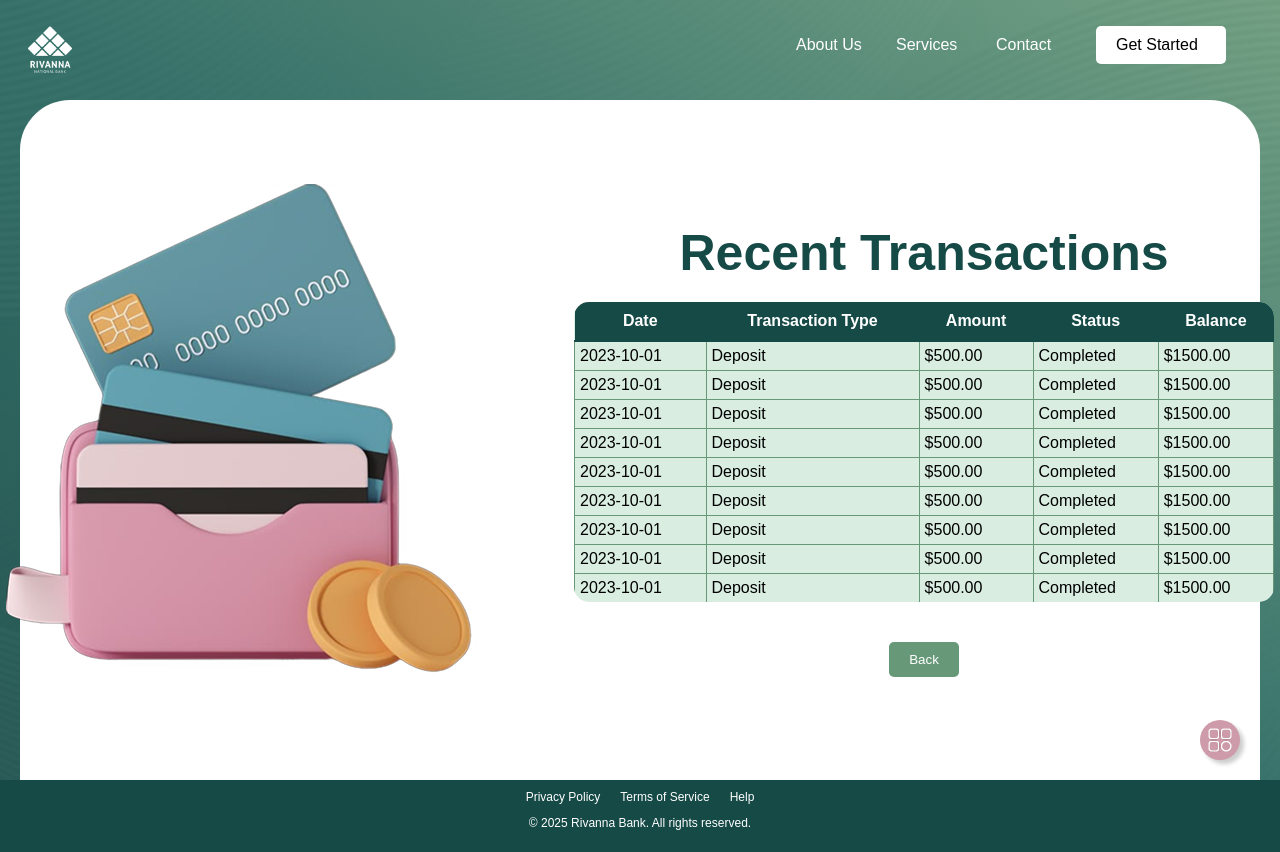
After one commit to koolkiezee/RivannaBank, a Django app: page /Transaction-History in a window 1280 px wide. The commit adds this page. Run offline with Django 5.2, Linux system fonts and the light colour scheme.

Commit message:
Added all the pages and its corresponding URLs

```diff
--- a/rivanna/rivannabank/static/css/styles.css
+++ b/rivanna/rivannabank/static/css/styles.css
@@ -258,9 +258,80 @@ main{
     border: none;
 }
 .form-buttons{
+    padding-top: 20px;
 display: flex;
 justify-content: center;
 gap: 20px;
+}
+/*----------------- LOGIN ------------------- */
+.login-account{
+    padding-top: 20px;
+    padding-bottom: 20px;
+    display: flex;
+    flex-direction: column;
+    justify-self: center;
+    gap: 20px
+}
+.login-account input{
+    width:500px;
+    height: 30px;
+}
+/*----------------- SEND MONEY ------------------- */
+.send-money{
+    display: flex;
+    justify-content: center;
+    gap: 80px;
+    align-items: center;
+}
+.container-img img{
+    width: 500px;
+    padding-top: 50px;
+    padding-bottom: 50px;
+}
+.send-money .form-block{
+    padding-left: 0px;
+}
+/*----------------- CHECK BALANCE ------------------- */
+.response{
+    display: none;
+}
+/*----------------- TRANSACTION HISTORY ------------------- */
+.transaction-container{
+    display: flex;
+    flex-direction: column;
+    justify-content: space-between;
+    gap: 20px;
+    align-items: center;
+    max-height: 500px;
+}
+.transaction-table-wrapper{
+    max-height: 300px;
+    overflow-y: auto;
+    background-color: #D9EEE1;
+    border-radius: 15px;
+}
+.transaction-table {
+    width: 700px;
+    border-collapse: collapse;
+}
+.transaction-table thead{
+    color: #ffffff;
+    position: sticky;
+    top: 0;
+    z-index: 1;
+    padding-top: 5px;
+    background-color: #154A46;
+    border-bottom: 2px solid #154A46;
+}
+.transaction-table th{
+    padding: 10px;
+    text-align: center;
+    border-bottom: 2px solid #154A46;
+}
+.transaction-table td{
+    padding: 5px;
+    text-align: left;
+    border: 1px solid #679979;
 }
 /*----------------- FOOTER ------------------- */
 footer{
--- /dev/null
+++ b/rivanna/rivannabank/templates/transactionHistory.html
@@ -0,0 +1,122 @@
+{%extends "base.html"%}{% block title%} Recent Transactions{% endblock%}
+{% block content%}
+<div class="body-container send-money">
+    <div class="balance-container-img">
+        <img src="../static/images/3DCardHolder.png" alt="3D Card holder with a credit card">
+    </div>
+    <div class="transaction-container">
+    <div class="heading">
+        <p>Recent Transactions</p>
+    </div>
+    <div class="transaction-table-wrapper">
+        <table class="transaction-table">
+            <thead>
+                <tr>
+                    <th>Date</th>
+                    <th>Transaction Type</th>
+                    <th>Amount</th>
+                    <th>Status</th>
+                    <th>Balance</th>
+                </tr>
+            </thead>
+            <tbody>
+                <tr>
+                    <td>2023-10-01</td>
+                    <td>Deposit</td>
+                    <td>$500.00</td>
+                    <td>Completed</td>
+                    <td>$1500.00</td>
+                </tr>
+                <tr>
+                    <td>2023-10-01</td>
+                    <td>Deposit</td>
+                    <td>$500.00</td>
+                    <td>Completed</td>
+                    <td>$1500.00</td>
+                </tr>
+                <tr>
+                    <td>2023-10-01</td>
+                    <td>Deposit</td>
+                    <td>$500.00</td>
+                    <td>Completed</td>
+                    <td>$1500.00</td>
+                </tr>
+                <tr>
+                    <td>2023-10-01</td>
+                    <td>Deposit</td>
+                    <td>$500.00</td>
+                    <td>Completed</td>
+                    <td>$1500.00</td>
+                </tr>
+                <tr>
+                    <td>2023-10-01</td>
+                    <td>Deposit</td>
+                    <td>$500.00</td>
+                    <td>Completed</td>
+                    <td>$1500.00</td>
+                </tr>
+                <tr>
+                    <td>2023-10-01</td>
+                    <td>Deposit</td>
+                    <td>$500.00</td>
+                    <td>Completed</td>
+                    <td>$1500.00</td>
+                </tr>
+                <tr>
+                    <td>2023-10-01</td>
+                    <td>Deposit</td>
+                    <td>$500.00</td>
+                    <td>Completed</td>
+                    <td>$1500.00</td>
+                </tr>
+                <tr>
+                    <td>2023-10-01</td>
+                    <td>Deposit</td>
+                    <td>$500.00</td>
+                    <td>Completed</td>
+                    <td>$1500.00</td>
+                </tr>
+                <tr>
+                    <td>2023-10-01</td>
+                    <td>Deposit</td>
+                    <td>$500.00</td>
+                    <td>Completed</td>
+                    <td>$1500.00</td>
+                </tr>
+                <tr>
+                    <td>2023-09-28</td>
+                    <td>Withdrawal</td>
+                    <td>$200.00</td>
+                    <td>Completed</td>
+                    <td>$1000.00</td>
+                </tr>
+                <tr>
+                    <td>2023-09-25</td>
+                    <td>Transfer</td>
+                    <td>$300.00</td>
+                    <td>Pending</td>
+                    <td>$1300.00</td>
+                </tr>
+                <tr>
+                    <td>2023-09-20</td>
+                    <td>Deposit</td>
+                    <td>$400.00</td>
+                    <td>Completed</td>
+                    <td>$1600.00</td>
+                </tr>
+                <tr>
+                    <td>2023-09-15</td>
+                    <td>Withdrawal</td>
+                    <td>$100.00</td>
+                    <td>Completed</td>
+                    <td>$1200.00</td>
+                </tr>
+            </tbody>
+        </table>
+    </div>
+    <div class="form-buttons">
+        <button class="btn submit" type="back">Back</button>
+    </div>
+    </div>
+</div>
+{% endblock %}
--- a/rivanna/rivannabank/urls.py
+++ b/rivanna/rivannabank/urls.py
@@ -3,5 +3,10 @@ from . import views
 
 urlpatterns=[
     path("",views.home,name="home"),
-    path("createAccount",views.createAccount,name="createAccount"),
+    path("Create-Account",views.createAccount,name="createAccount"),
+    path("Login",views.login,name="login"),
+    path("SendMoney",views.sendMoney,name="sendMoney"),
+    path("Transaction-History",views.transactionHistory,name="transactionHistory"),
+    path("Check-Balance",views.checkBalance,name="checkBalance"),
+
 ]
--- a/rivanna/rivannabank/views.py
+++ b/rivanna/rivannabank/views.py
@@ -6,3 +6,12 @@ def home(request):
 
 def createAccount(request):
     return render(request,"createAccount.html")
+
+def login(request):
+    return render(request,"login.html")
+def sendMoney(request):
+    return render(request,"sendMoney.html")
+def transactionHistory(request):
+    return render(request,"transactionHistory.html")
+def checkBalance(request):
+    return render(request,"checkBalance.html")
```
Also changed, not shown: rivanna/rivannabank/templates/checkBalance.html (added, +42 -0 lines), rivanna/rivannabank/templates/login.html (added, +29 -0 lines), rivanna/rivannabank/templates/sendMoney.html (added, +37 -0 lines), rivanna/rivannabank/static/images/3DCardHolder.png (added), rivanna/rivannabank/static/images/3Dgraph.png (added), rivanna/rivannabank/static/images/SendMoney.png (added).
